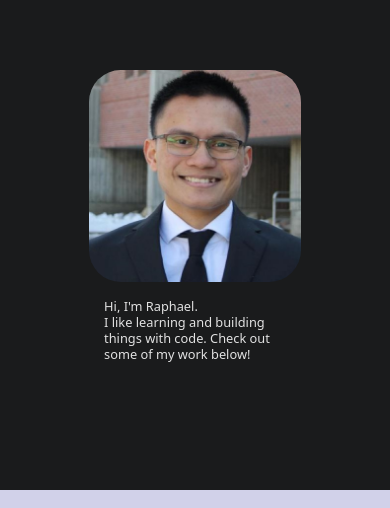
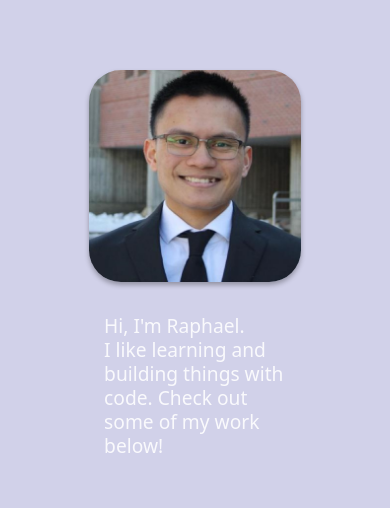
Before and after one commit to RD2P/RD2P.github.io, a React (Vite) app: page / in a window 390 px wide. Shown: the part 130-638 px from the top of the page. Built offline with nearby package versions, Linux system fonts and the light colour scheme.

Commit message:
Update hero

```diff
--- a/src/components/Hero.jsx
+++ b/src/components/Hero.jsx
@@ -11,7 +11,7 @@ const Hero = () => {
           </div>
           <div className="hero__text__wrapper">
             <div className="hero__text">
-                <p className="about-me-txt">Hi, I'm Raphael.<br/>I like learning and building things with code. Check out some of my work below!</p>
+              <p className="about-me-txt">Hi, I'm Raphael.<br />I like learning and building things with code. Check out some of my work below!</p>
             </div>
           </div>
         </div>
--- a/src/styles/hero.css
+++ b/src/styles/hero.css
@@ -1,6 +1,5 @@
 .hero {
-  background-color: var(--clr-neut);
-
+  box-shadow: 0px 2px 5px rgba(0, 0, 0, 0.3);
 }
 
 .hero__wrapper {
@@ -13,12 +12,12 @@
 .hero__image {
   display: flex;
   justify-content: center;
-
 }
 
 .prof-pic {
   width: 70%;
   border-radius: 15%;
+  box-shadow: 0px 3px 5px rgba(0, 0, 0, 0.3);
 }
 
 .hero__text {
@@ -33,7 +32,7 @@
 
 @media (max-width: 900px) {
   .about-me-txt {
-    font-size: 1rem;
+    font-size: 1.2rem;
     line-height: 1.5rem;
   }
 }
@@ -50,10 +49,6 @@
   .hero__text__wrapper {
     display: flex;
     justify-content: center;
-  }
-
-  .about-me-txt {
-    font-size: 0.8rem;
-    line-height: 1rem;
+    margin-top: 1rem;
   }
 }
```
Lines whose indentation alone changed are shown as unchanged.
